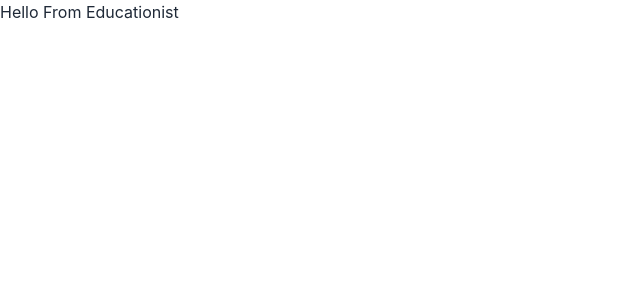
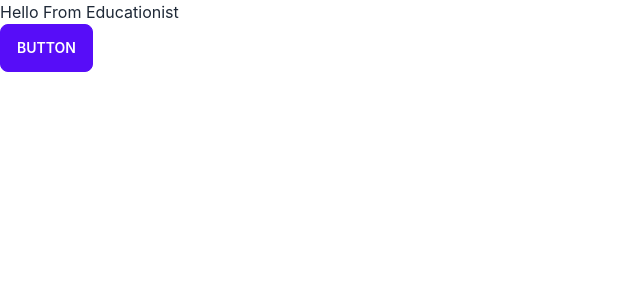
Before and after one commit to SuraiyaAkterTrishna/educationist, a React (Create React App) app: page / in a window 1280 px wide. Shown: the top 300 px of the page, without its empty margins (0-640 px from the left). Built offline with nearby package versions, Linux system fonts and the light colour scheme.

Commit message:
basic installation done

```diff
--- a/src/App.js
+++ b/src/App.js
@@ -1,10 +1,10 @@
-import logo from './logo.svg';
 import './App.css';
 
 function App() {
   return (
     <div>
       <h1>Hello From Educationist</h1>
+      <button class="btn btn-primary">Button</button>
     </div>
   );
 }
```
